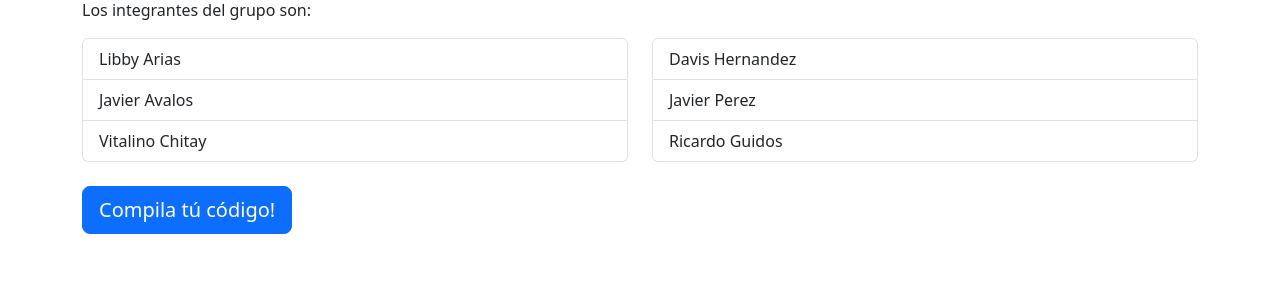
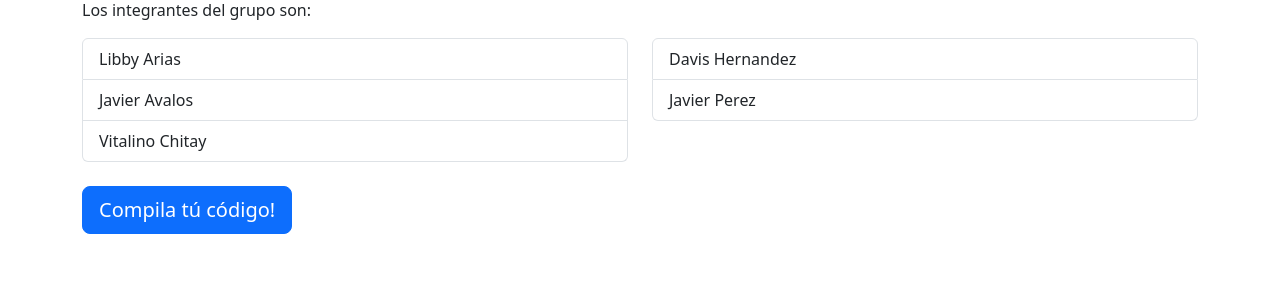
Before and after one commit to jaivalos-dev/Analizador-l-xico-y-sint-ctico, a Django app: page / in a window 1280 px wide. Shown: the part 260-562 px from the top of the page. Run offline with Django 5.2, Linux system fonts and the light colour scheme; some libraries are stand-ins or nearby versions.

Commit message:
Co-authored-by: Javier Alejandro Avalos Galindo <jaivalos-dev@users.noreply.github.com>

```diff
--- a/myapp/templates/home.html
+++ b/myapp/templates/home.html
@@ -22,7 +22,6 @@
             <ul class="list-group">
                 <li class="list-group-item">Davis Hernandez</li>
                 <li class="list-group-item">Javier Perez</li>
-                <li class="list-group-item">Ricardo Guidos</li>
             </ul>
         </div>
     </div>
```
